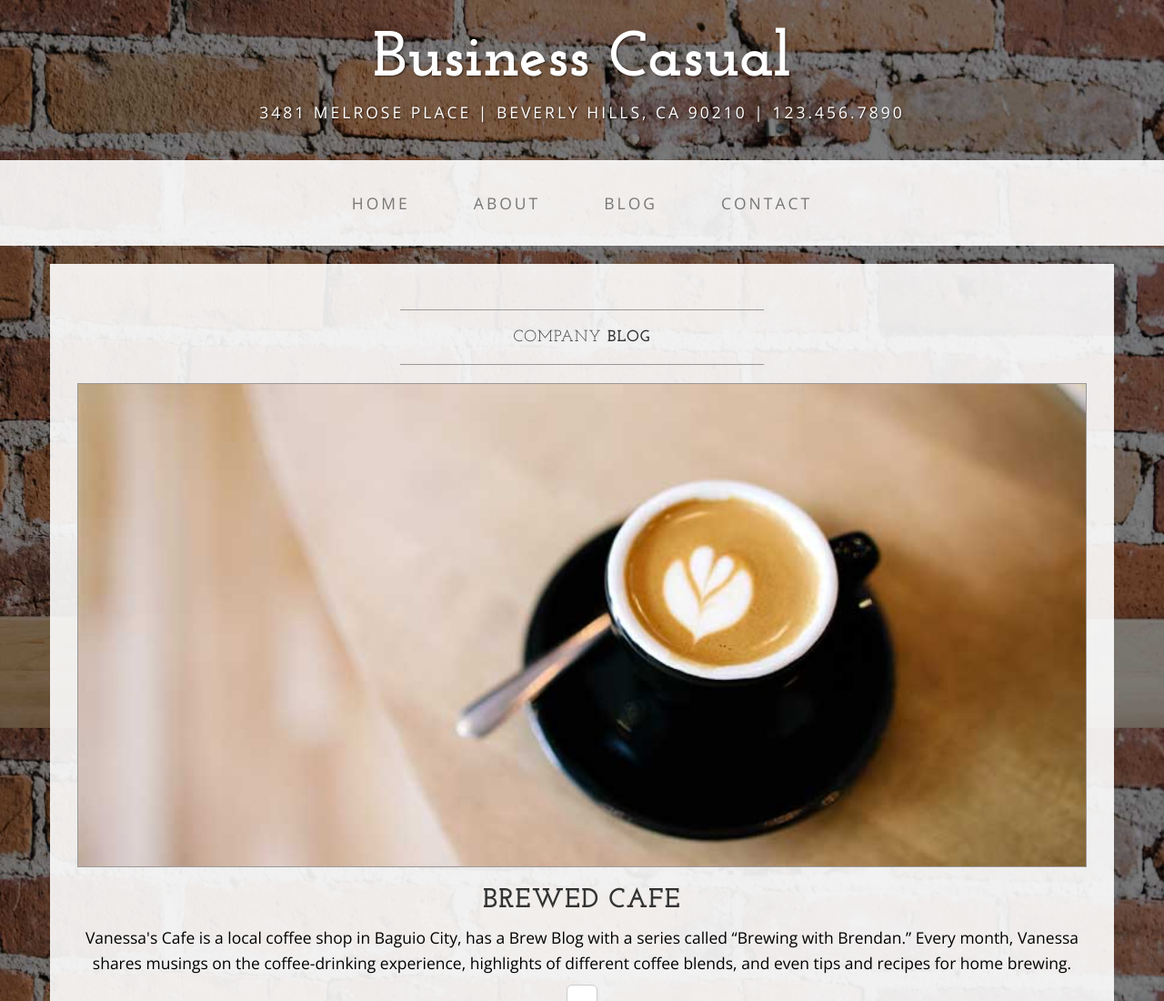
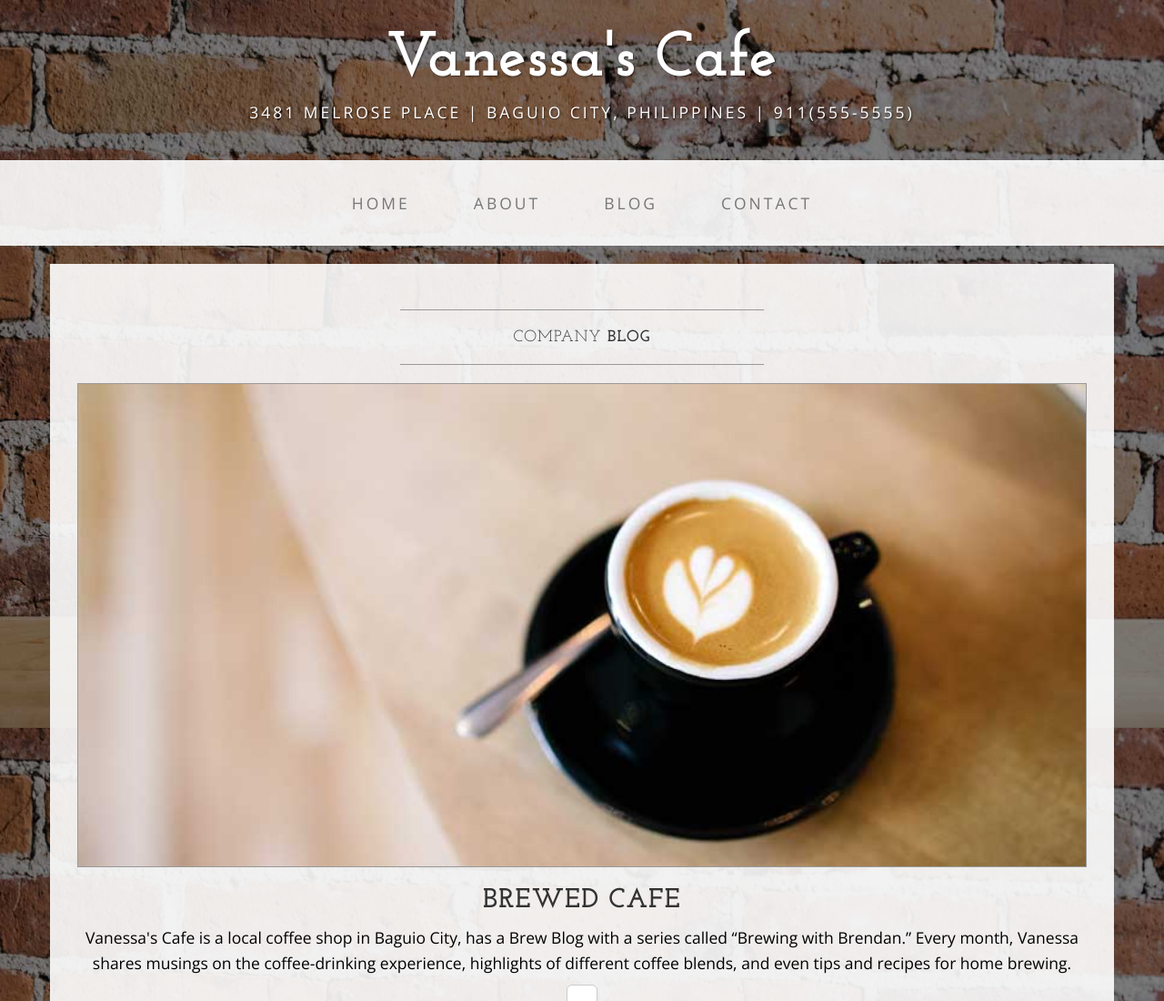
Before and after one commit to vanessagayot/BusinessCasual.github.io, a plain HTML site: page blog.html in a window 1280 px wide. Shown: the top 1100 px of the page at 91% size. Drawn offline with nearby package versions, Linux system fonts and the light colour scheme.

Commit message:
Update blog.html

```diff
--- a/blog.html
+++ b/blog.html
@@ -32,8 +32,8 @@
 
 <body>
 
-    <div class="brand">Business Casual</div>
-    <div class="address-bar">3481 Melrose Place | Beverly Hills, CA 90210 | 123.456.7890</div>
+    <div class="brand">Vanessa's Cafe</div>
+    <div class="address-bar">3481 Melrose Place | Baguio City, Philippines | 911(555-5555)</div>
 
     <!-- Navigation -->
     <nav class="navbar navbar-default" role="navigation">
@@ -41,7 +41,7 @@
             <!-- Brand and toggle get grouped for better mobile display -->
             <div class="navbar-header">
                 <button type="button" class="navbar-toggle" data-toggle="collapse" data-target="#bs-example-navbar-collapse-1">
-                    <span class="sr-only">Toggle navigation</span>
+                    <span class="sr-only"></span>
                     <span class="icon-bar"></span>
                     <span class="icon-bar"></span>
                     <span class="icon-bar"></span>
```
